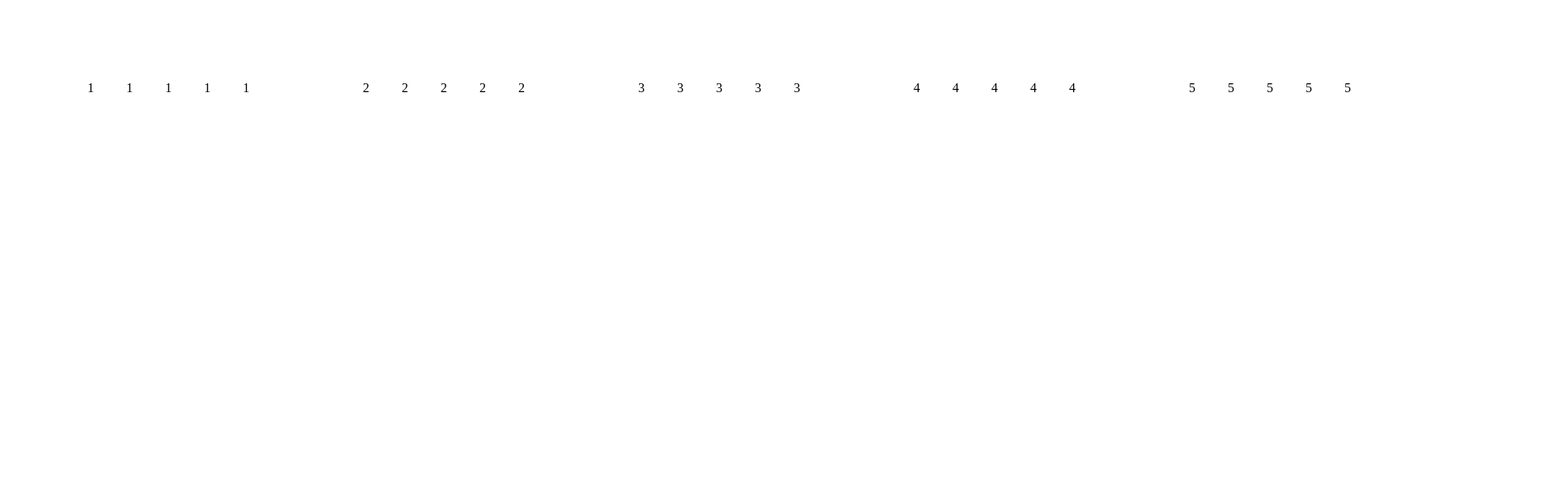
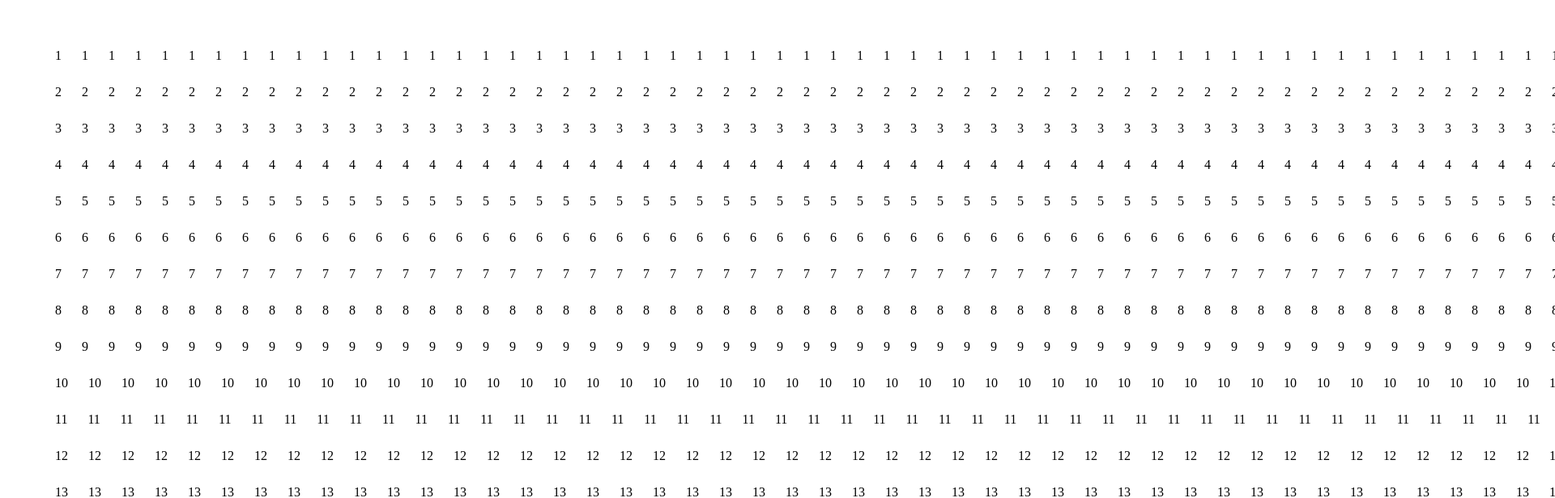
Before and after one commit to nniklas/etch-a-sketch, a plain HTML site: page index.html in a window 1280 px wide. Shown: the top 616 px of the page at 81% size, 1920 px wide, since content can reach past the window. Drawn offline with Linux system fonts and the light colour scheme.

Commit message:
modify square css properties and sizing

```diff
--- a/index.html
+++ b/index.html
@@ -8,6 +8,6 @@
     <link rel="stylesheet" href="styles.css">
 </head>
 <body>
-    <div id="container" class="mainContaine"></div>
+    <div id="container" class="mainContainer"></div>
 </body>
 </html>
--- a/java.js
+++ b/java.js
@@ -47,7 +47,7 @@ let maxGridsize = 100;
 let gridSize = 0;
 
 // only use this variable temporarily to check code without user inputs
-let tempUserInput = 5;
+let tempUserInput = 100;
 
 //Logic
 
@@ -62,7 +62,7 @@ for (let i=0; i < tempUserInput; i++){
     // create row container elememts using createEL function
     let divContainer = createEl("div");
     appendChildElement(divContainer,container);
-    attachAttribute(divContainer, "class","mainContainer");
+    attachAttribute(divContainer, "class","secondContainer");
     // divContainer.textContent = `${i+1}`;
 
     // loop through for each row to create grid elements
@@ -70,6 +70,7 @@ for (let i=0; i < tempUserInput; i++){
         let div = createEl("div");
         div.textContent = `${i+1}`;
         appendChildElement(div,divContainer);
+        attachAttribute(div, "class","square");
     };
 };
 
--- a/styles.css
+++ b/styles.css
@@ -1,24 +1,32 @@
 /* styles for row container div */
-.mainContaine{
+.mainContainer{
     display: flex;
-    gap: 40px;
+    flex-direction: column;
+    align-items: center;
+    gap: 5px;
     margin: 50px;
+    max-width: 960px;
+    max-height: 960px;
 }
 
 /* styles for container div */
-.mainContainer{
+.secondContainer{
     display: flex;
-    gap: 40px;
-    margin: 50px;
+    flex: auto;
+    gap: 5px;
+    max-width: 960px;
 }
 
 
 /* styles for grid squares*/
-
+.square{
+    width: 20px;
+    height: 20px;
+    padding: 10px;
+    border-color: yellow;
+    flex: auto;
+}
 
 /* hover style */
 
 /* button style */
-.cont{
-    display: flex;
-}
```
